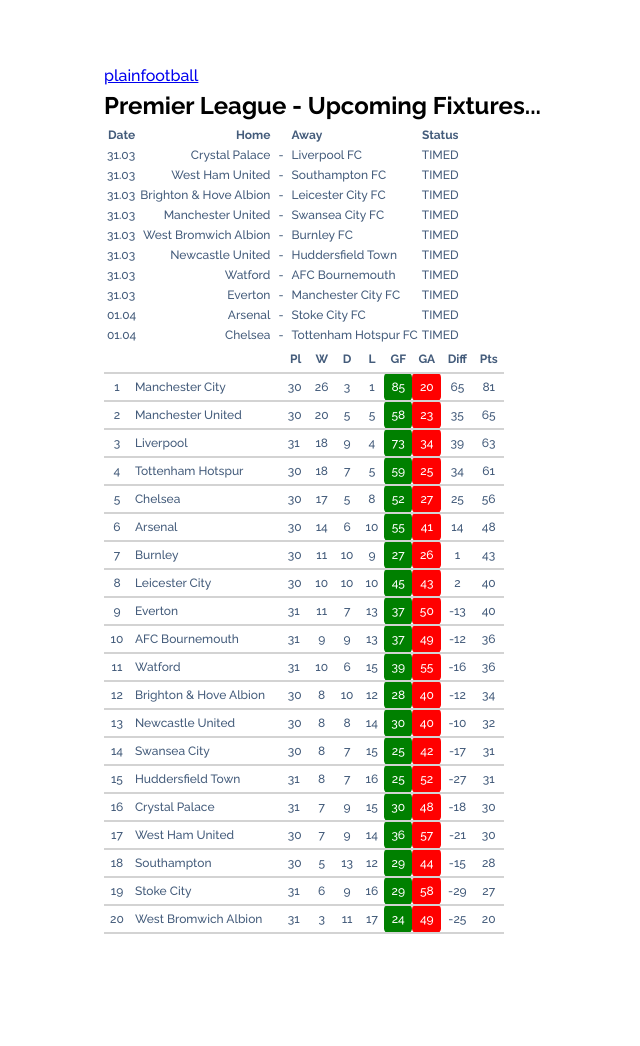
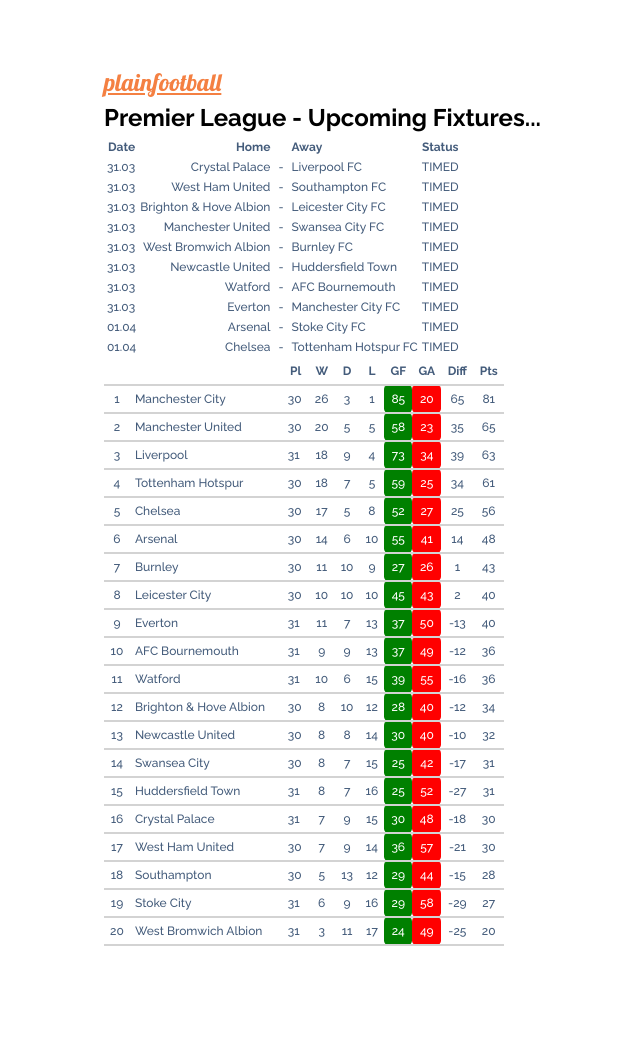
Before and after one commit to mxdws/datatable, a Jekyll site: the page built from index.html, in a window 1280 px wide. Shown: the whole page, without its empty margins (136-776 px from the left). Built offline with Jekyll 4.4.1, drawn with Linux system fonts in a browser that asks for light colours.

Commit message:
Change header div class

```diff
--- a/_includes/header.html
+++ b/_includes/header.html
@@ -1,6 +1,6 @@
 <header>
 
-  <div>
-    <a class="logo" rel="author" href="{{ "/" | relative_url }}">{{ site.title | escape }}</a>
+  <div class="logo">
+    <a rel="author" href="{{ "/" | relative_url }}">{{ site.title | escape }}</a>
   </div>
 </header>
```
